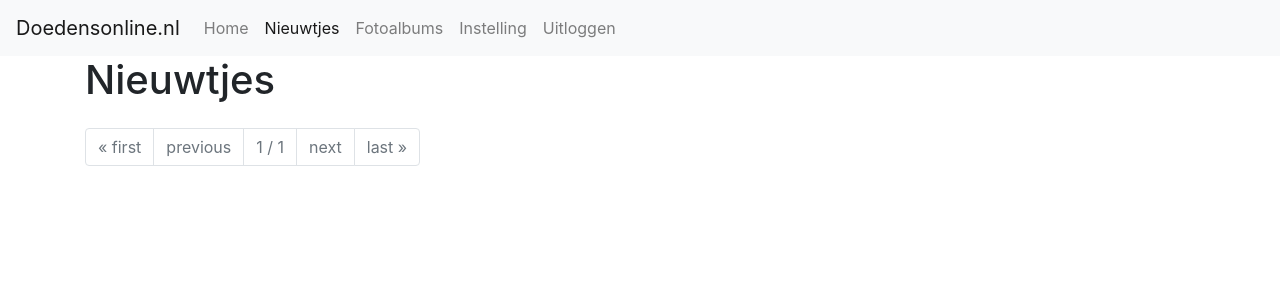
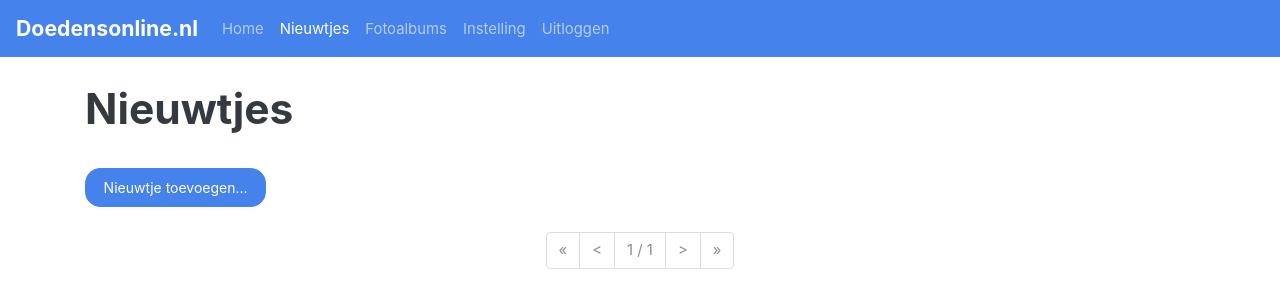
Before and after one commit to zeebonk/doedensonline, a Django app: page /posts/ in a window 1280 px wide. Shown: the top 308 px of the page. Run offline with Django 3.2, Linux system fonts and the light colour scheme; data that the repository does not hold is empty; some libraries are stand-ins or nearby versions.

Commit message:
Post list styling

```diff
--- a/doedensonline/home/templates/home/base.html
+++ b/doedensonline/home/templates/home/base.html
@@ -6,11 +6,14 @@
 
     <link rel="stylesheet" href="https://stackpath.bootstrapcdn.com/bootstrap/4.4.1/css/bootstrap.min.css" integrity="sha384-Vkoo8x4CGsO3+Hhxv8T/Q5PaXtkKtu6ug5TOeNV6gBiFeWPGFN9MuhOf23Q9Ifjh" crossorigin="anonymous">
 
+    <link rel="stylesheet" href="https://stackpath.bootstrapcdn.com/bootswatch/4.4.1/litera/bootstrap.min.css" crossorigin="anonymous">
+
+
     <title>{% block head_title %}Unknown{% endblock %} - Doedensonline.nl</title>
   </head>
   <body>
-    <nav class="navbar sticky-top sticky-top navbar-expand-md navbar-light bg-light">
-      <a class="navbar-brand" href="#">Doedensonline.nl</a>
+    <nav class="navbar sticky-top sticky-top navbar-expand-md  navbar-dark bg-primary ">
+      <a class="navbar-brand mb-0 h1" href="#">Doedensonline.nl</a>
       <button class="navbar-toggler" type="button" data-toggle="collapse" data-target="#navbar-content">
         <span class="navbar-toggler-icon"></span>
       </button>
@@ -36,7 +39,7 @@
     </nav>
 
     <div class="container">
-        <div class="row">
+        <div class="row" style="padding: 1.5em 0">
             <div class="col">
                 <h1>{% block body_title %}Unknown{% endblock %}</h1>
             </div>
--- a/doedensonline/posts/templates/posts/post_list.html
+++ b/doedensonline/posts/templates/posts/post_list.html
@@ -5,22 +5,44 @@
 
 {% block content %}
     <div class="col">
-        <ul>
+
+        <div class="row">
+            <div class="col">
+                <a class="btn btn-primary pull-right" href="{% url 'posts:create' %}">Nieuwtje toevoegen...</a>
+                <br>
+                <br>
+            </div>
+        </div>
+
         {% for post in page_obj %}
-            <li><strong>{{ post.author.username }}:</strong> {{ post.message }}</li>
+            {% with flip=forloop.counter|divisibleby:2 %}
+                <div class="row {% if flip %}justify-content-end{% endif %}">
+                    <div class="col-lg-8">
+
+                        <div class="card" style="margin-bottom: 2em">
+                            <h6 class="card-header {% if flip %}text-right{% endif %}">{{ post.author.username }}</h6>
+                            <div class="card-body">
+                                <p class="card-text">{{ post.message }}</p>
+                            </div>
+                        </div>
+
+                    </div>
+                </div>
+            {% endwith %}
         {% endfor %}
-        </ul>
 
+        <div class="row">
+            <div class="col">
                 <nav>
-            <ul class="pagination">
+                    <ul class="pagination justify-content-center">
                         <li class="page-item {% if not page_obj.has_previous %}disabled{% endif %}">
                             <a class="page-link" href="{% if page_obj.has_previous %}?page=1{% else %}#{% endif %}">
-                        &laquo; first
+                                &laquo;
                             </a>
                         </li>
                         <li class="page-item {% if not page_obj.has_previous %}disabled{% endif %}">
                             <a class="page-link" href="{% if page_obj.has_previous %}?page={{ page_obj.previous_page_number }}{% else %}#{% endif %}">
-                        previous
+                                &lt;
                             </a>
                         </li>
 
@@ -32,16 +54,19 @@
 
                         <li class="page-item {% if not page_obj.has_next %}disabled{% endif %}">
                             <a class="page-link" href="{% if page_obj.has_next %}?page={{ page_obj.next_page_number }}{% else %}#{% endif %}">
-                        next
+                                &gt;
                             </a>
                         </li>
                         <li class="page-item {% if not page_obj.has_next %}disabled{% endif %}">
-                    <a class="page-link" href="{% if page_obj.has_next %}?page=1{% else %}#{% endif %}">
-                        last &raquo;
+                            <a class="page-link" href="{% if page_obj.has_next %}?page={{ page_obj.paginator.num_pages }}{% else %}#{% endif %}">
+                                &raquo;
                             </a>
                         </li>
+                    </ul>
+                </nav>
             </div>
-        </nav>
+        </div>
+
     </div>
 
 {% endblock %}
--- a/doedensonline/posts/urls.py
+++ b/doedensonline/posts/urls.py
@@ -6,4 +6,5 @@ from . import views
 app_name = "posts"
 urlpatterns = [
     path("", views.PostList.as_view(), name="list"),
+    path("create", views.PostCreate.as_view(), name="create"),
 ]
--- a/doedensonline/posts/views.py
+++ b/doedensonline/posts/views.py
@@ -1,4 +1,5 @@
-from django.views.generic import ListView
+from django.urls import reverse_lazy
+from django.views.generic import CreateView, ListView
 
 from .models import Post
 
@@ -6,3 +7,14 @@ from .models import Post
 class PostList(ListView):
     paginate_by = 5
     model = Post
+    ordering = ["-created_at"]
+
+
+class PostCreate(CreateView):
+    model = Post
+    fields = ["message"]
+    success_url = reverse_lazy("posts:list")
+
+    def form_valid(self, form):
+        form.instance.author = self.request.user
+        return super().form_valid(form)
```
Also changed, not shown: doedensonline/posts/templates/posts/post_form.html (added, +13 -0 lines). Lines whose indentation alone changed are shown as unchanged.
